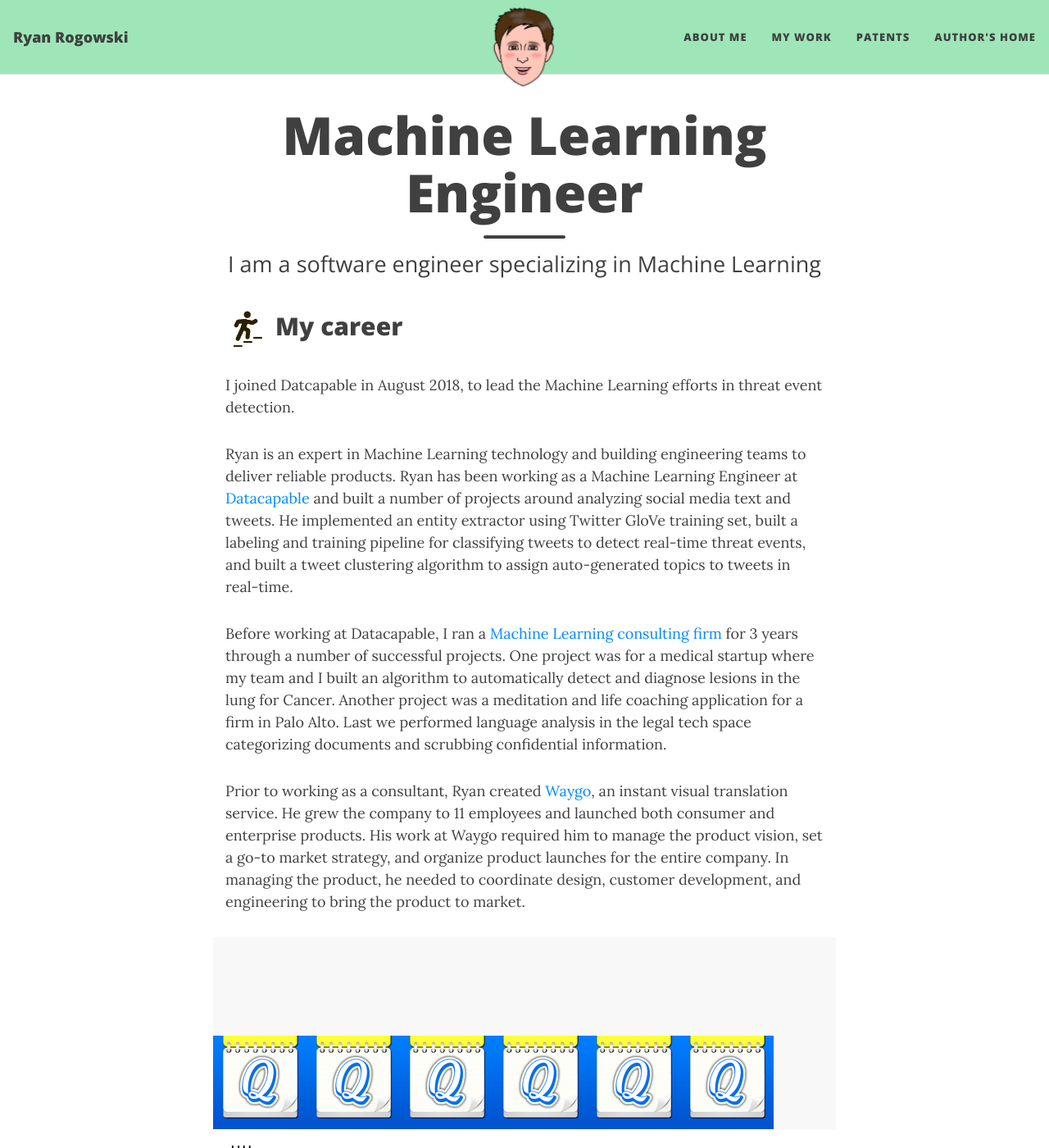
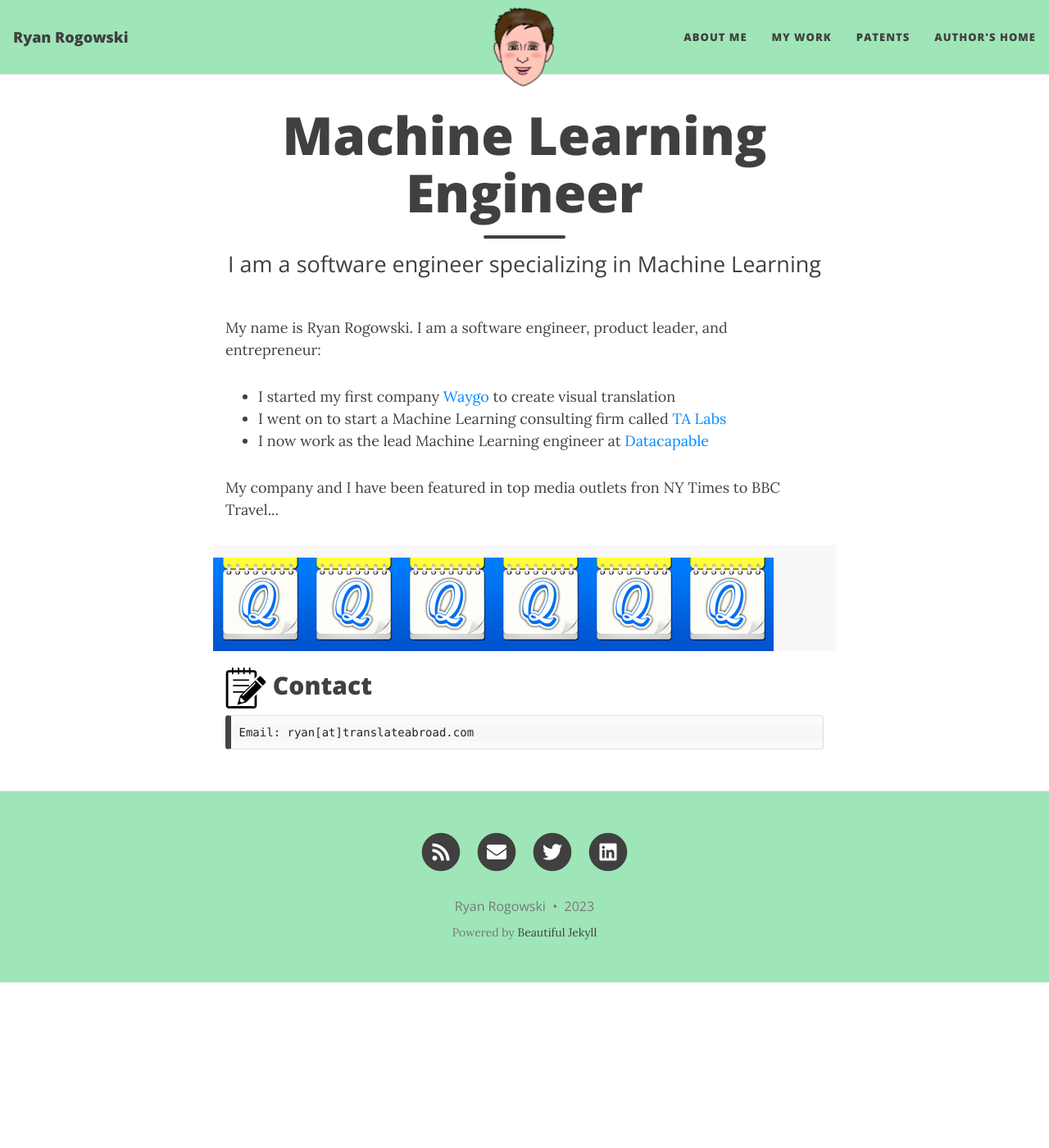
Before and after one commit to RyanRogowski/RyanRogowski.github.io, a Jekyll site: the page built from index.html, in a window 1280 px wide and 1400 px high. Shown: the whole window at 82% size. Built offline with Jekyll 4.4.1, drawn with Linux system fonts in a browser that asks for light colours; nearby versions of some CDN libraries; the list of posts is cut into pages by our own code.

Commit message:
update home page and about me text

```diff
--- a/index.html
+++ b/index.html
@@ -3,15 +3,19 @@ layout: home
 title: Machine Learning Engineer
 subtitle: I am a software engineer specializing in Machine Learning
 ---
-<h2 id="-my-career"><img src="/assets/img/career.png" height="50px" /> My career</h2>
+<p>My name is Ryan Rogowski. I am a software engineer, product leader, and entrepreneur:</p>
 
-<p>I joined Datcapable in August 2018, to lead the Machine Learning efforts in threat event detection.</p>
-<p>Ryan is an expert in Machine Learning technology and building engineering teams to deliver reliable products. Ryan has been working as a Machine Learning Engineer at <a href="http://www.datacapable.com/">Datacapable</a> and built a number of projects around analyzing social media text and tweets. He implemented an entity extractor using Twitter GloVe training set, built a labeling and training pipeline for classifying tweets to detect real-time threat events, and built a tweet clustering algorithm to assign auto-generated topics to tweets in real-time.</p>
-<p>Before working at Datacapable, I ran a <a href="http://www.translateabroad.com/">Machine Learning consulting firm</a> for 3 years through a number of successful projects. One project was for a medical startup where my team and I built an algorithm to automatically detect and diagnose lesions in the lung for Cancer. Another project was a meditation and life coaching application for a firm in Palo Alto. Last we performed language analysis in the legal tech space categorizing documents and scrubbing confidential information.</p>
-<p>Prior to working as a consultant, Ryan created <a href="http://www.waygoapp.com/">Waygo</a>, an instant visual translation service. He grew the company to 11 employees and launched both consumer and enterprise products. His work at Waygo required him to manage the product vision, set a go-to market strategy, and organize product launches for the entire company. In managing the product, he needed to coordinate design, customer development, and engineering to bring the product to market.</p>
-<section class="row" style="padding-top: 50px; background-color: #f8f8f8">
+<ul>
+    <li> I started my first company <a href="http://waygoapp.com">Waygo</a> to create visual translation</li>
+    <li>I went on to start a Machine Learning consulting firm called <a href="http://translateabroad.com">TA Labs</a></li>
+    <li>I now work as the lead Machine Learning engineer at <a href="http://datacapable.com">Datacapable</a></li>
+</ul>
 
-      <div class="container" style="margin-top: 70px">
+<p>My company and I have been featured in top media outlets fron NY Times to BBC Travel...</p>
+
+<section class="row" style="padding-top: 5px; background-color: #f8f8f8">
+
+      <div class="container" style="margin-top: 10px">
         <div class="row">
           <div class="column">
             <a href="http://boss.blogs.nytimes.com/2014/03/12/dispatches-from-sxsw-a-winning-translation-app/?_php=true&amp;_type=blogs&amp;_php=true&amp;_type=blogs&amp;_php=true&amp;_r=2&amp;_type=blogs" target="_blank"><img alt="The New York Times" src="/assets/img/quoth.png" /></a>
```
Also changed, not shown: aboutme.md (+5 -7 lines).
